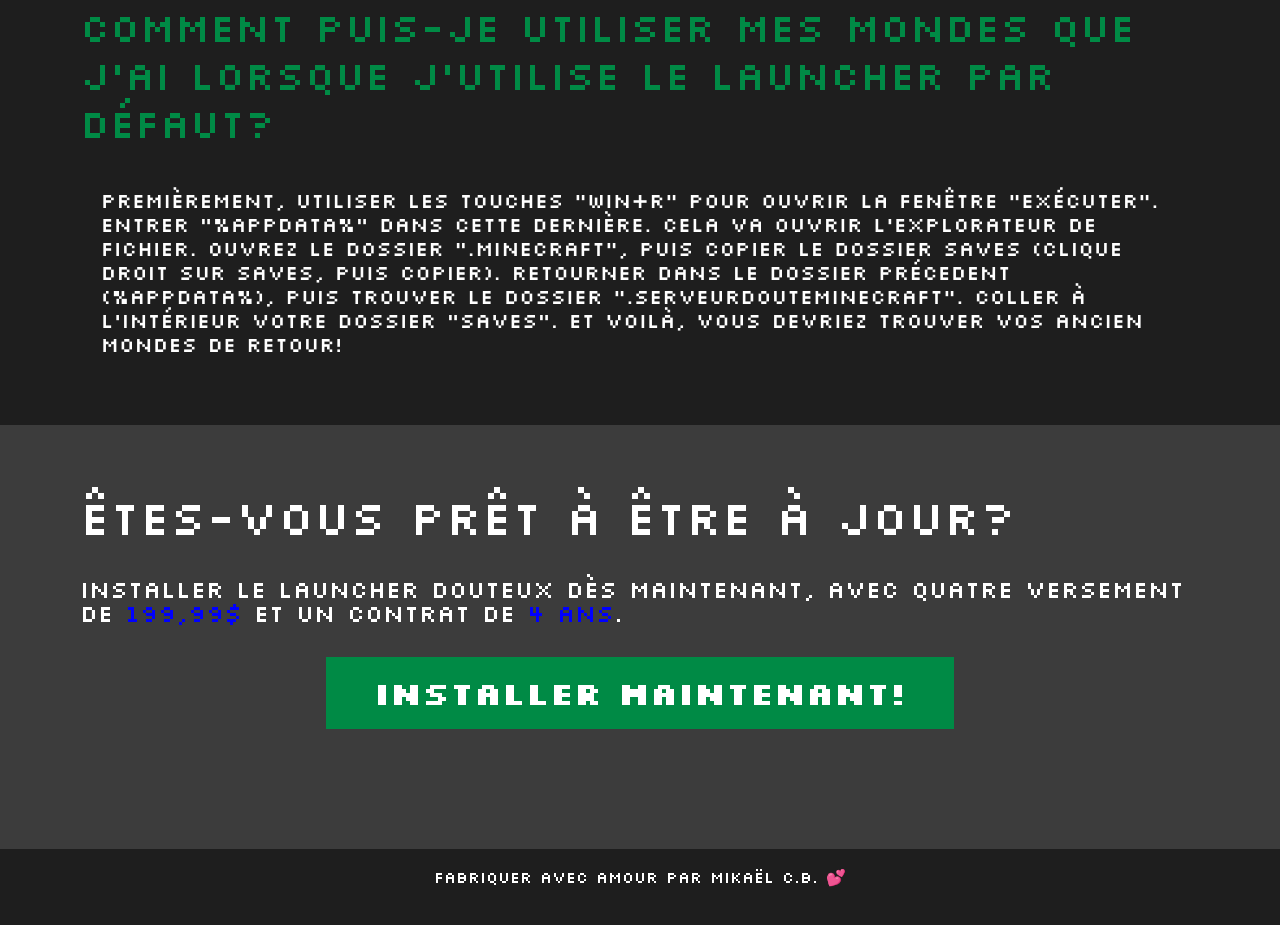
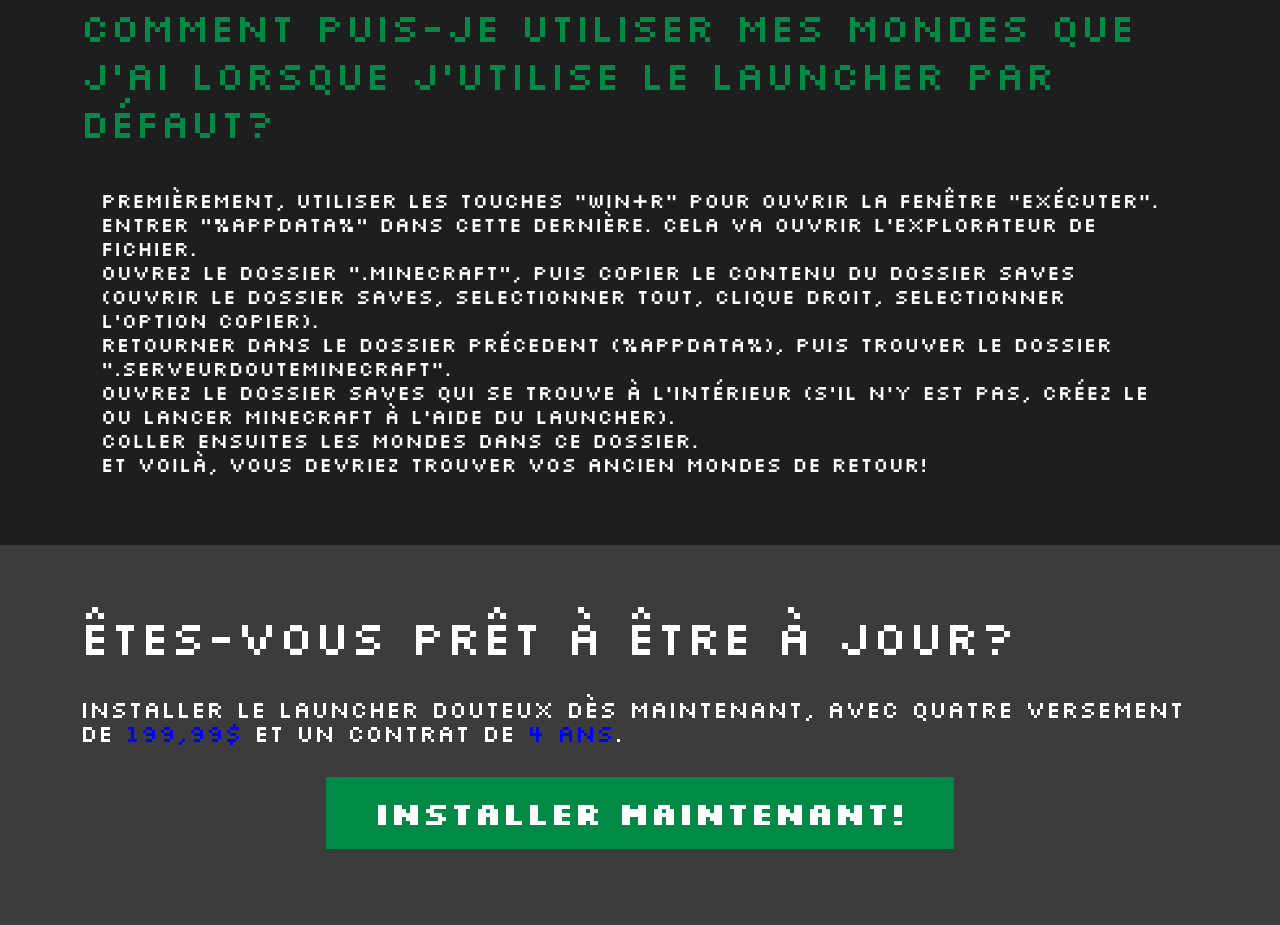
Before and after one commit to Micara-dev/minecraft_server-mods, a plain HTML site: page Website/index.html in a window 1280 px wide. Shown: the part 3559-4484 px from the top of the page. Drawn offline with Linux system fonts and the light colour scheme.

Commit message:
Update to new questions (keep saves)

```diff
--- a/Website/index.html
+++ b/Website/index.html
@@ -140,11 +140,13 @@
                 </h3>
 
                 <p>
-                    Premièrement, utiliser les touches "WIN+R" pour ouvrir la fenêtre "Exécuter".
-                    Entrer "%appdata%" dans cette dernière. Cela va ouvrir l'explorateur de fichier.
-                    Ouvrez le dossier ".minecraft", puis copier le dossier saves (clique droit sur saves, puis copier).
-                    Retourner dans le dossier précedent (%appdata%), puis trouver le dossier ".serveurDouteMinecraft".
-                    Coller à l'intérieur votre dossier "saves". Et voilà, vous devriez trouver vos ancien mondes de retour!
+                    Premièrement, utiliser les touches "WIN+R" pour ouvrir la fenêtre "Exécuter". <br>
+                    Entrer "%appdata%" dans cette dernière. Cela va ouvrir l'explorateur de fichier. <br>
+                    Ouvrez le dossier ".minecraft", puis copier le contenu du dossier saves (ouvrir le dossier saves, selectionner tout, clique droit, selectionner l'option copier).<br>
+                    Retourner dans le dossier précedent (%appdata%), puis trouver le dossier ".serveurDouteMinecraft".<br>
+                    Ouvrez le dossier saves qui se trouve à l'intérieur (S'il n'y est pas, créez le ou lancer Minecraft à l'aide du launcher).<br>
+                    Coller ensuites les mondes dans ce dossier. <br>
+                    Et voilà, vous devriez trouver vos ancien mondes de retour! <br>
                 </p>
             </li>
         </ul>
```
